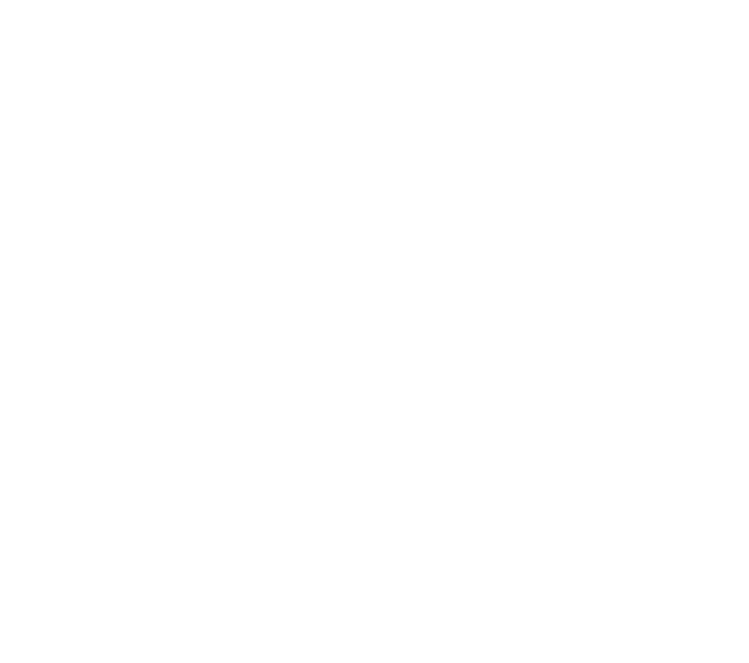
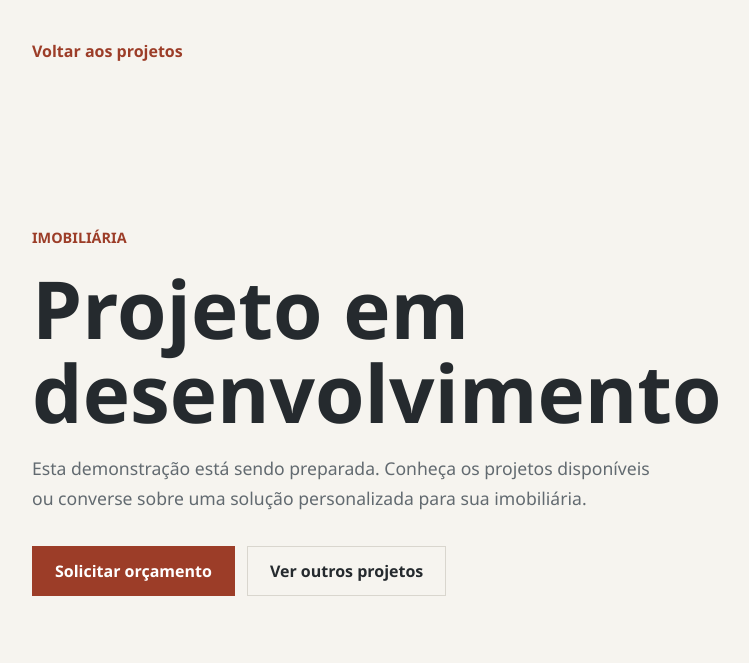
Before and after one commit to jgabrieldev1/portifolioweb, a plain HTML site: page projects/imobiliaria/index.html in a window 1280 px wide. Shown: the whole page, without its empty margins (128-877 px from the left). Drawn offline with Linux system fonts and the light colour scheme.

Commit message:
fix: stabilize published portfolio routes

```diff
--- a/assets/css/animations.css
+++ b/assets/css/animations.css
@@ -2,7 +2,7 @@
    SCROLL REVEAL
 ======================================================= */
 
-.reveal-item{
+.reveal-ready .reveal-item{
 
     opacity:0;
 
@@ -21,7 +21,7 @@
 
 /* Quando entra na tela */
 
-.reveal-item.active{
+.reveal-ready .reveal-item.active{
 
     opacity:1;
 
@@ -67,7 +67,7 @@
 
 @media (prefers-reduced-motion: reduce){
 
-    .reveal-item{
+    .reveal-ready .reveal-item{
 
         opacity:1;
 
--- a/projects/advocacia/assets/js/main.js
+++ b/projects/advocacia/assets/js/main.js
@@ -1,4 +1,8 @@
 document.addEventListener("DOMContentLoaded", () => {
+  if(!("IntersectionObserver" in window)){
+    return;
+  }
+
   const revealItems = document.querySelectorAll(
     ".hero-label, .hero h1, .hero p, .buttons, .hero-stats, .hero-image, .label, .section h2, .section p, .card, .contact .btn"
   );
--- a/projects/advocacia/index.html
+++ b/projects/advocacia/index.html
@@ -6,10 +6,7 @@
   <title>Almeida & Rocha Advocacia</title>
   <link rel="stylesheet" href="assets/css/style.css">
 </head>
-</head>
-<script src="assets/js/main.js"></script>
-</body>
-</html>
+<body>
 
   <header class="header">
     <nav class="navbar">
@@ -113,7 +110,7 @@
       <h2>Precisa de orientação jurídica?</h2>
       <p>Entre em contato para agendar um atendimento inicial.</p>
 
-      <a href="https://wa.me/55SEUNUMERO" class="btn primary" target="_blank">
+      <a href="https://wa.me/5565981186509?text=Ol%C3%A1%2C%20vi%20o%20modelo%20de%20site%20para%20advocacia%20e%20gostaria%20de%20conversar" class="btn primary" target="_blank" rel="noopener noreferrer">
         Falar pelo WhatsApp
       </a>
     </section>
@@ -141,5 +138,6 @@
 
 </footer>
 
+  <script src="assets/js/main.js"></script>
 </body>
 </html>
--- a/projects/imobiliaria/assets/css/style.css
+++ b/projects/imobiliaria/assets/css/style.css
@@ -0,0 +1,108 @@
+:root {
+  --background: #f6f4ef;
+  --text: #252a2e;
+  --muted: #626a70;
+  --primary: #9c3d28;
+  --border: #d9d6ce;
+  --focus: #1f78b4;
+}
+
+* {
+  box-sizing: border-box;
+}
+
+body {
+  margin: 0;
+  min-height: 100vh;
+  font-family: "Segoe UI", Arial, sans-serif;
+  color: var(--text);
+  background: var(--background);
+}
+
+.project-preview {
+  width: min(100% - 40px, 960px);
+  min-height: 100vh;
+  margin: 0 auto;
+  padding: 40px 0;
+  display: flex;
+  flex-direction: column;
+}
+
+.back-link {
+  width: fit-content;
+  color: var(--primary);
+  font-weight: 700;
+  text-decoration: none;
+}
+
+.preview-content {
+  max-width: 720px;
+  margin: auto 0;
+  padding: 64px 0;
+}
+
+.project-label {
+  color: var(--primary);
+  font-size: 0.9rem;
+  font-weight: 800;
+  text-transform: uppercase;
+}
+
+h1 {
+  max-width: 680px;
+  margin: 18px 0 20px;
+  font-size: clamp(2.4rem, 7vw, 5rem);
+  line-height: 1.05;
+}
+
+p {
+  max-width: 640px;
+  margin: 0;
+  color: var(--muted);
+  font-size: 1.1rem;
+  line-height: 1.7;
+}
+
+.preview-actions {
+  display: flex;
+  flex-wrap: wrap;
+  gap: 12px;
+  margin-top: 32px;
+}
+
+.button {
+  min-height: 48px;
+  padding: 13px 22px;
+  border: 1px solid var(--border);
+  color: var(--text);
+  font-weight: 700;
+  text-decoration: none;
+}
+
+.button.primary {
+  border-color: var(--primary);
+  color: #ffffff;
+  background: var(--primary);
+}
+
+.button:focus-visible,
+.back-link:focus-visible {
+  outline: 3px solid var(--focus);
+  outline-offset: 3px;
+}
+
+@media (max-width: 520px) {
+  .project-preview {
+    width: min(100% - 32px, 960px);
+    padding-top: 28px;
+  }
+
+  .preview-actions,
+  .button {
+    width: 100%;
+  }
+
+  .button {
+    text-align: center;
+  }
+}
--- a/projects/imobiliaria/index.html
+++ b/projects/imobiliaria/index.html
@@ -0,0 +1,28 @@
+<!DOCTYPE html>
+<html lang="pt-BR">
+<head>
+  <meta charset="UTF-8">
+  <meta name="viewport" content="width=device-width, initial-scale=1.0">
+  <title>Imobiliária | Projeto em desenvolvimento</title>
+  <link rel="stylesheet" href="assets/css/style.css">
+</head>
+<body>
+  <main class="project-preview">
+    <a class="back-link" href="../../index.html#projetos">Voltar aos projetos</a>
+
+    <section class="preview-content" aria-labelledby="project-title">
+      <span class="project-label">Imobiliária</span>
+      <h1 id="project-title">Projeto em desenvolvimento</h1>
+      <p>
+        Esta demonstração está sendo preparada. Conheça os projetos disponíveis
+        ou converse sobre uma solução personalizada para sua imobiliária.
+      </p>
+
+      <div class="preview-actions">
+        <a class="button primary" href="https://wa.me/5565981186509?text=Ol%C3%A1%2C%20gostaria%20de%20conversar%20sobre%20um%20site%20para%20imobili%C3%A1ria" target="_blank" rel="noopener noreferrer">Solicitar orçamento</a>
+        <a class="button secondary" href="../../index.html#projetos">Ver outros projetos</a>
+      </div>
+    </section>
+  </main>
+</body>
+</html>
--- a/projects/odontologia/assets/css/style.css
+++ b/projects/odontologia/assets/css/style.css
@@ -0,0 +1,108 @@
+:root {
+  --background: #f4f8f7;
+  --text: #17312d;
+  --muted: #55706b;
+  --primary: #087f71;
+  --border: #d6e3e0;
+  --focus: #e2b93b;
+}
+
+* {
+  box-sizing: border-box;
+}
+
+body {
+  margin: 0;
+  min-height: 100vh;
+  font-family: "Segoe UI", Arial, sans-serif;
+  color: var(--text);
+  background: var(--background);
+}
+
+.project-preview {
+  width: min(100% - 40px, 960px);
+  min-height: 100vh;
+  margin: 0 auto;
+  padding: 40px 0;
+  display: flex;
+  flex-direction: column;
+}
+
+.back-link {
+  width: fit-content;
+  color: var(--primary);
+  font-weight: 700;
+  text-decoration: none;
+}
+
+.preview-content {
+  max-width: 720px;
+  margin: auto 0;
+  padding: 64px 0;
+}
+
+.project-label {
+  color: var(--primary);
+  font-size: 0.9rem;
+  font-weight: 800;
+  text-transform: uppercase;
+}
+
+h1 {
+  max-width: 680px;
+  margin: 18px 0 20px;
+  font-size: clamp(2.4rem, 7vw, 5rem);
+  line-height: 1.05;
+}
+
+p {
+  max-width: 640px;
+  margin: 0;
+  color: var(--muted);
+  font-size: 1.1rem;
+  line-height: 1.7;
+}
+
+.preview-actions {
+  display: flex;
+  flex-wrap: wrap;
+  gap: 12px;
+  margin-top: 32px;
+}
+
+.button {
+  min-height: 48px;
+  padding: 13px 22px;
+  border: 1px solid var(--border);
+  color: var(--text);
+  font-weight: 700;
+  text-decoration: none;
+}
+
+.button.primary {
+  border-color: var(--primary);
+  color: #ffffff;
+  background: var(--primary);
+}
+
+.button:focus-visible,
+.back-link:focus-visible {
+  outline: 3px solid var(--focus);
+  outline-offset: 3px;
+}
+
+@media (max-width: 520px) {
+  .project-preview {
+    width: min(100% - 32px, 960px);
+    padding-top: 28px;
+  }
+
+  .preview-actions,
+  .button {
+    width: 100%;
+  }
+
+  .button {
+    text-align: center;
+  }
+}
--- a/projects/personal-trainer/assets/js/main.js
+++ b/projects/personal-trainer/assets/js/main.js
@@ -1,4 +1,8 @@
 document.addEventListener("DOMContentLoaded", () => {
+  if(!("IntersectionObserver" in window)){
+    return;
+  }
+
   const revealItems = document.querySelectorAll(
     ".hero-label, .hero h1, .hero p, .buttons, .hero-stats, .hero-image, .benefits-bar, .section-label, .section h2, .section p, .card, .result-card, .price-card, .target-option, .cta-section"
   );
```
Also changed, not shown: assets/js/animation.js (+7 -17 lines), assets/js/main.js (+12 -10 lines), docs/ARCHITECTURE.md (+2 -0 lines), docs/REFACTORING-PLAN.md (+2 -0 lines), index.html (+1 -1 lines), projects/odontologia/index.html (+28 -0 lines), projects/personal-trainer/index.html (+2 -2 lines), CHANGELOG.md, README.md.
